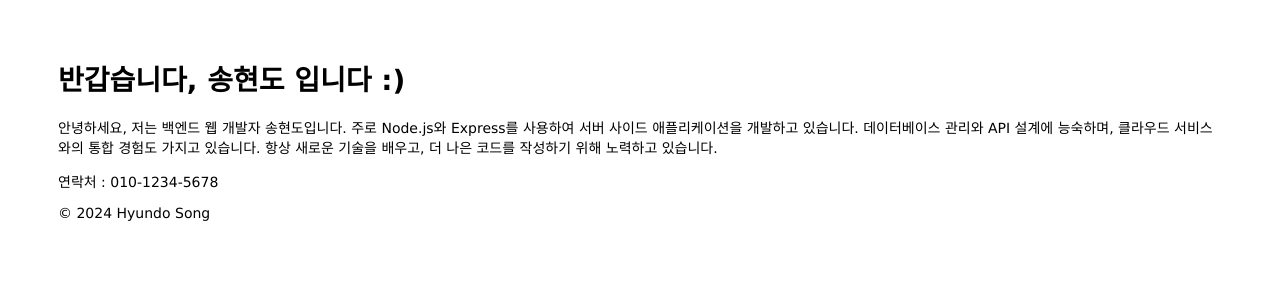
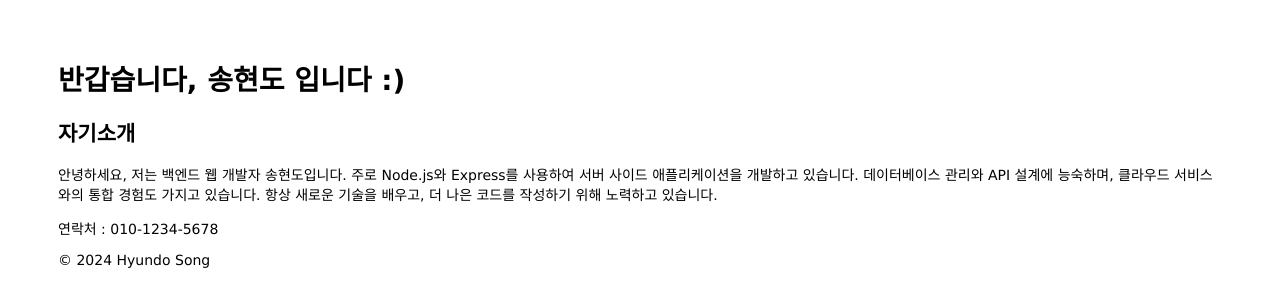
Before and after one commit to 08hyundo/mastering-git-github, a website: page public/index.html in a window 1280 px wide. Drawn offline with Linux system fonts and the light colour scheme.

Commit message:
update: index h2 추가

```diff
--- a/public/index.html
+++ b/public/index.html
@@ -6,6 +6,7 @@
 
   <body>
     <h1>반갑습니다, 송현도 입니다 :)</h1>
+    <h2>자기소개</h2>
     <p>
       안녕하세요, 저는 백엔드 웹 개발자 송현도입니다. 주로 Node.js와 Express를
       사용하여 서버 사이드 애플리케이션을 개발하고 있습니다. 데이터베이스 관리와
```
